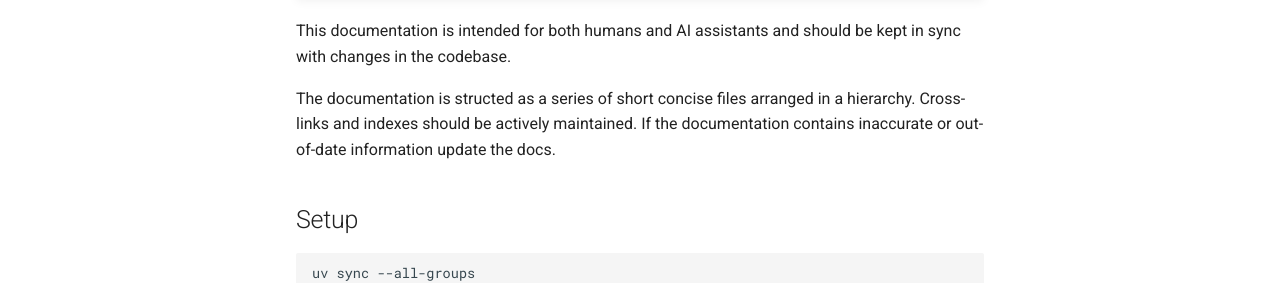
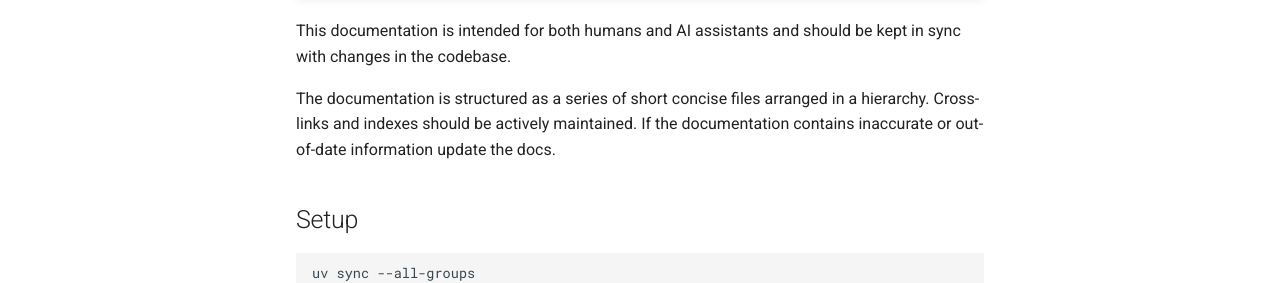
Before and after one commit to ImperialCollegeLondon/FaraX, an MkDocs documentation site: the page built from docs/developer/index.md, in a window 1280 px wide and 984 px high. Shown: the part 265-548 px from the top of the window. Built offline with MkDocs 1.6.1 and Material for MkDocs 9.7.7, drawn with Linux system fonts in a browser that asks for light colours.

Commit message:
Apply pre-commit fixes

```diff
--- a/docs/developer/index.md
+++ b/docs/developer/index.md
@@ -6,8 +6,9 @@
 This documentation is intended for both humans and AI assistants and should be kept in
 sync with changes in the codebase.
 
-The documentation is structed as a series of short concise files arranged in a
-hierarchy. Cross-links and indexes should be actively maintained. If the documentation contains inaccurate or out-of-date information update the docs.
+The documentation is structured as a series of short concise files arranged in a
+hierarchy. Cross-links and indexes should be actively maintained. If the documentation
+contains inaccurate or out-of-date information update the docs.
 
 ## Setup
 
```
Also changed, not shown: docs/developer/contributing.md (+1 -1 lines).
